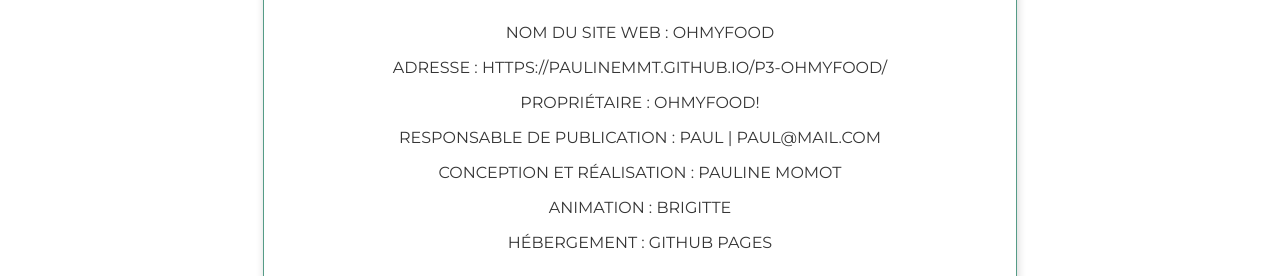
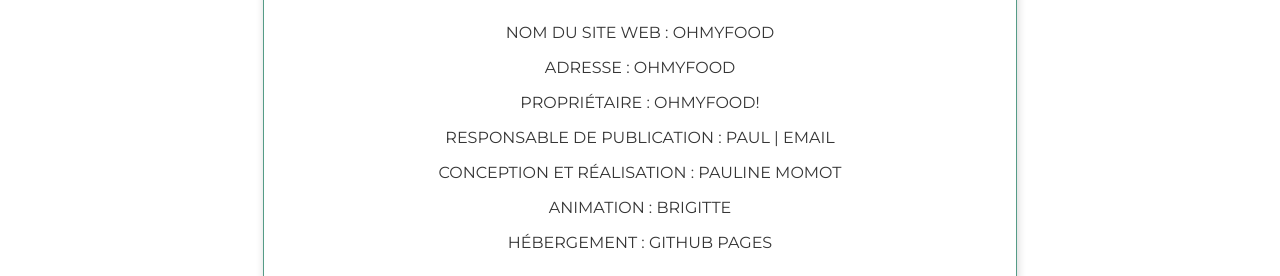
Before and after one commit to paulinemmt/P3-ohmyfood, a plain HTML site: page mlegal.html in a window 1280 px wide. Shown: the part 348-624 px from the top of the page. Drawn offline with Linux system fonts and the light colour scheme.

Commit message:
Modif de l'opacité de l'animation de l'accueil et des liens des mentions légales

```diff
--- a/assets/css/sass/base/_typography.scss
+++ b/assets/css/sass/base/_typography.scss
@@ -209,6 +209,9 @@
         .mlegal_subtitle{
             @include font-mlegal($font-color-mlegal-subtitle, $font-size-mlegal-subtitle);
         }
+        a{
+            color: $font-color-mlegal-text;
+        }
     }
     .mlegal_information{
         .note_number{
--- a/assets/css/sass/utils/_mixin.scss
+++ b/assets/css/sass/utils/_mixin.scss
@@ -15,9 +15,10 @@
 
 @mixin menu-zoom-anim {
     transform:scale(1);
-    transition: transform 400ms;
+    transition: transform 400ms, opacity 400ms;
         &:hover {
             transform: scale(1.15);
+            opacity: 0.8;
         }
 }
 
--- a/mlegal.html
+++ b/mlegal.html
@@ -17,17 +17,17 @@
         <section class="mlegal_identity">
             <h2 class="mlegal_subtitle">Identité</h2>
             <p>Nom du site web : ohmyfood</p>
-            <p>Adresse : https://paulinemmt.github.io/P3-ohmyfood/</p>
+            <p>Adresse : <a href="https://paulinemmt.github.io/P3-ohmyfood/" alt="lien du site">ohmyfood</a></p>
             <p>Propriétaire : Ohmyfood!</p>
-            <p>Responsable de publication : Paul | Paul@mail.com</p>
+            <p>Responsable de publication : Paul | <a href="mailto:Paul@mail.com" alt="adresse mail de Paul">Email</a></p>
             <p>Conception et réalisation : Pauline Momot</p>
             <p>Animation : Brigitte</p>
-            <p>Hébergement : Github Pages</p>
+            <p>Hébergement : <a href="https://pages.github.com/" alt="lien vers Github Pages">Github Pages</a></p>
 
             <h2 class="mlegal_subtitle">Personne morale</h2>
             <p>‘Raison sociale’ – ‘Forme juridique’ au capital de XXX XXX euros – RCS XXXXXX</p>
             <p>Paris</p>
-            <p>0600000000 – ohmyfood@mail.com</p>
+            <p><a href="tel:+33600000000" alt="numero de teléphone ohmyfood">Tel</a> – <a href="mailto:ohmyfood@mail.com" alt="adresse mail de ohmyfood">Email</a></p>
         </section>
         <section class="mlegal_information">
             <h2 class="mlegal_subtitle">Conditions d’utilisation</h2>
```
Also changed, not shown: assets/css/sass/main.css, 1 other file.
